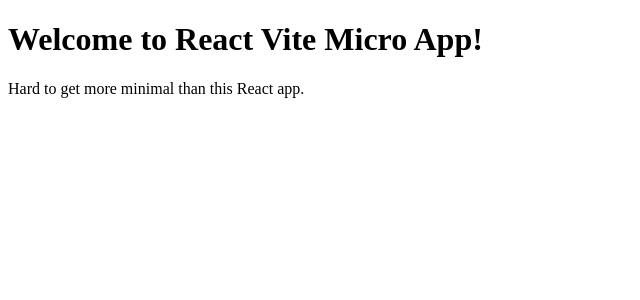
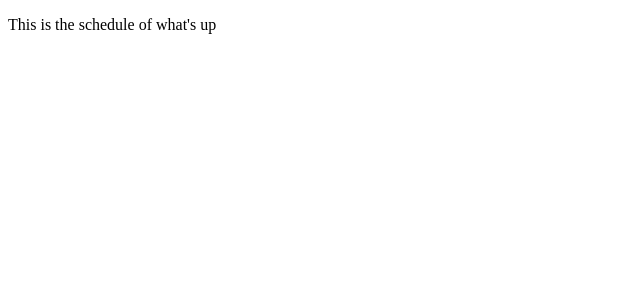
Before and after one commit to charlesbaynham/artiq_http, a React (Vite) app in the folder frontend/: page / in a window 1280 px wide. Shown: the top 300 px of the page, without its empty margins (0-640 px from the left). Built offline with nearby package versions, Linux system fonts and the light colour scheme.

Commit message:
Add component

```diff
--- a/frontend/src/App.jsx
+++ b/frontend/src/App.jsx
@@ -1,8 +1,7 @@
 import React from "react";
 
+import Schedule from "./schedule";
+
 export default () => (
-  <>
-    <h1>Welcome to React Vite Micro App!</h1>
-    <p>Hard to get more minimal than this React app.</p>
-  </>
+  <Schedule />
 );
--- /dev/null
+++ b/frontend/src/schedule.js
@@ -0,0 +1,11 @@
+import React from 'react';
+
+function Schedule() {
+    return (
+        <>
+            <p>This is the schedule of what's up</p>
+        </>
+    )
+}
+
+export default Schedule;
```
